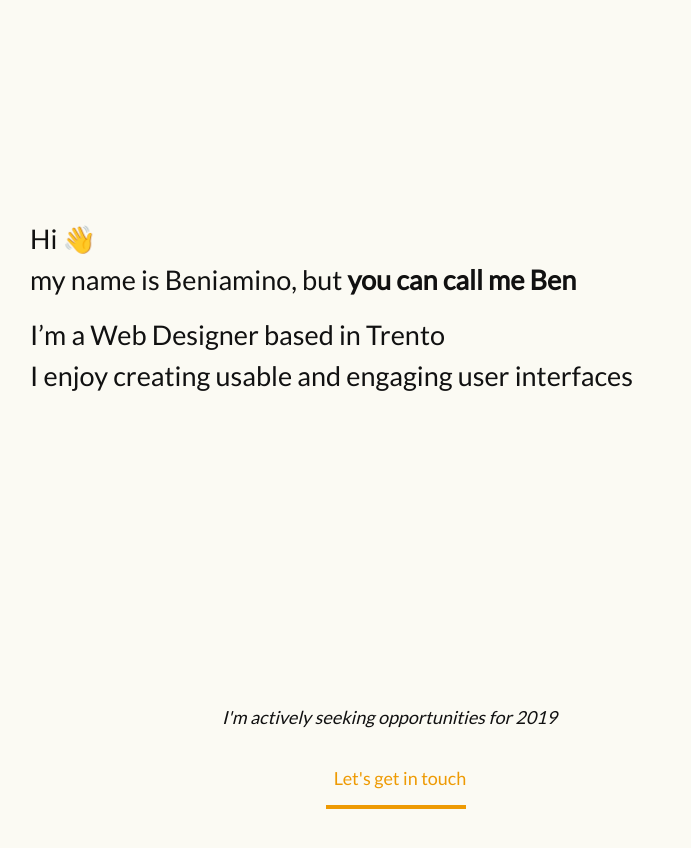
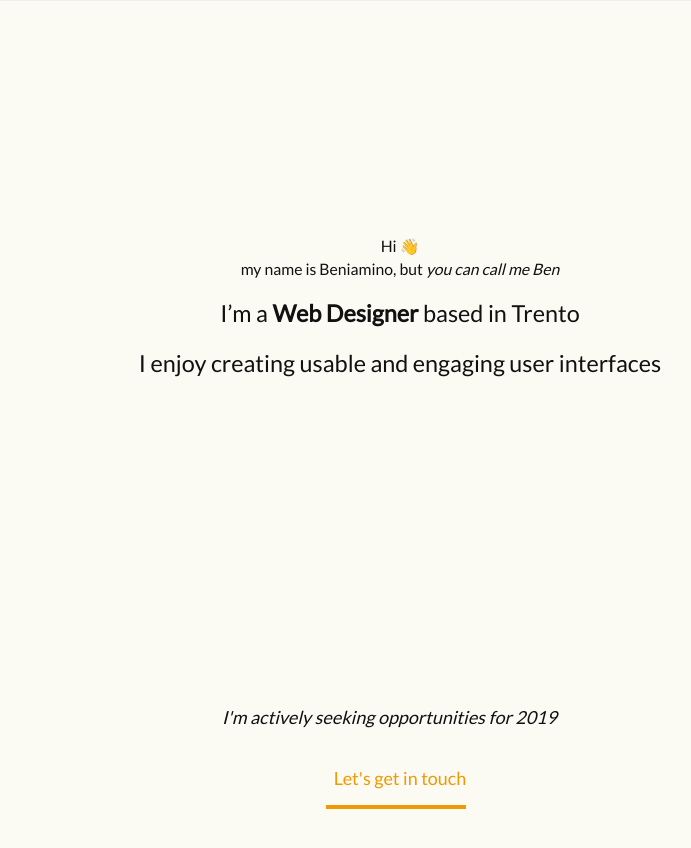
Before and after one commit to youcancallmeben/portfolio, a Jekyll site: the page built from index.md, in a window 1280 px wide and 900 px high. Shown: the top 848 px of the window, without its empty margins (240-931 px from the left). Built offline with Jekyll 4.4.1, drawn with Linux system fonts in a browser that asks for light colours; nearby versions of some CDN libraries.

Commit message:
header appear if you are in home

```diff
--- a/_layouts/default.html
+++ b/_layouts/default.html
@@ -29,6 +29,6 @@
 
   <!-- AOS -->
   <script src="https://unpkg.com/aos@next/dist/aos.js"></script>
+
 </body>
-
 </html>
--- a/_sass/minima/_layout.scss
+++ b/_sass/minima/_layout.scss
@@ -10,13 +10,8 @@
   z-index: 100;
 	background-color: rgba(251, 250, 243, 0.9);
   backdrop-filter: blur(10px);
+  border-bottom: solid 1px #f0f0f0;
   transition: top 0.25s; /* Transition effect when sliding down (and up) */
-
-  // box-shadow: 0 0 1rem 0 rgba(0, 0, 0, .2);
-    // border-top: 5px solid $brand-color;
-  // border-bottom: 1px solid $grey-color-light;
-  // Positioning context for the mobile navigation icon
-  // position: relative;
 
   :hover {
     text-decoration: none;
--- a/_sass/minima/home.scss
+++ b/_sass/minima/home.scss
@@ -3,9 +3,15 @@
     display: grid;
     grid-template-rows: 70vh 30vh;
     align-items: center;
+    justify-content: center;
 
     p {
-        @include relative-font-size(1.5);
+        @include relative-font-size(1.3);
+        text-align: center;
+    }
+
+    #mynameis {
+        font-size: $small-font-size;
     }
 
     #looking {
@@ -13,15 +19,15 @@
         justify-self: center;
     }
 
-    #hero {
-        width: 100%;
-        height: 100%;
-    }
+    // #hero {
+    //     width: 100%;
+    //     height: 100%;
+    // }
 
-    h2 {
-        margin-bottom: 0px;
-        align-self: end;
-    }
+    // h2 {
+    //     margin-bottom: 0px;
+    //     align-self: end;
+    // }
 
     .svg-wrapper {
         margin: 1em;
--- a/assets/js/externalLibraries.js
+++ b/assets/js/externalLibraries.js
@@ -9,6 +9,12 @@
 $(document).ready(function () {
   // Library for cool shading effect
   AOS.init();
+
+  // header appear if you are in home
+  if ($('div').is('.home')) {
+    document.getElementsByClassName("site-header")[0].style.top = "0px";
+  }
+
 
   /* When the user scrolls down, hide the navbar. When the user scrolls up, show the navbar */
   var prevScrollpos = window.pageYOffset;
@@ -30,10 +36,10 @@
 
 
   $('.responsive').slick({
-    arrows:   true,
-    dots:     true,
+    arrows: true,
+    dots: true,
     infinite: true,
-    speed:    300,
+    speed: 300,
     // remove arrow on device because it breaks the viewport
     responsive: [{
       breakpoint: 1024,
--- a/index.md
+++ b/index.md
@@ -8,10 +8,12 @@
 looking: "<em>I'm actively seeking opportunities for 2019</em>"
 ---
 
+{:#mynameis}
 Hi 👋 <br>
-my name is Beniamino, but **you can call me Ben** <br>
+my name is Beniamino, but *you can call me Ben*
 
-I'm a Web Designer based in Trento <br>
+I'm a **Web Designer** based in Trento
+
 I enjoy creating usable and engaging user interfaces
 
 
@@ -20,9 +22,6 @@
 <!-- my focuses are front-end development and Interaction Design
 with passion for  -->
 
-
-
-
 <!-- I'm an Interaction Designer with a focus on Motion graphics and front-end development -->
 
 <!-- I'm a multi disciplinary web designer
```
Also changed, not shown: _includes/header.html (+0 -9 lines), about.md (+2 -2 lines). Lines whose indentation alone changed are shown as unchanged.
